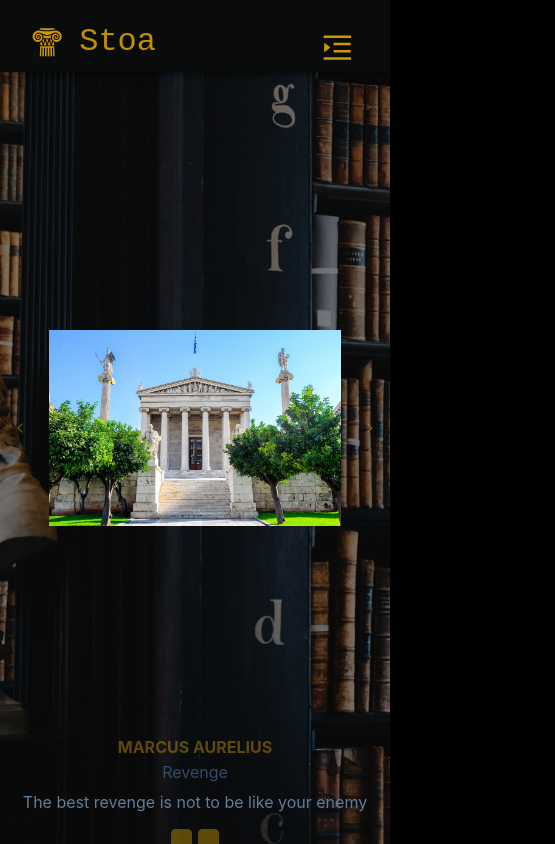
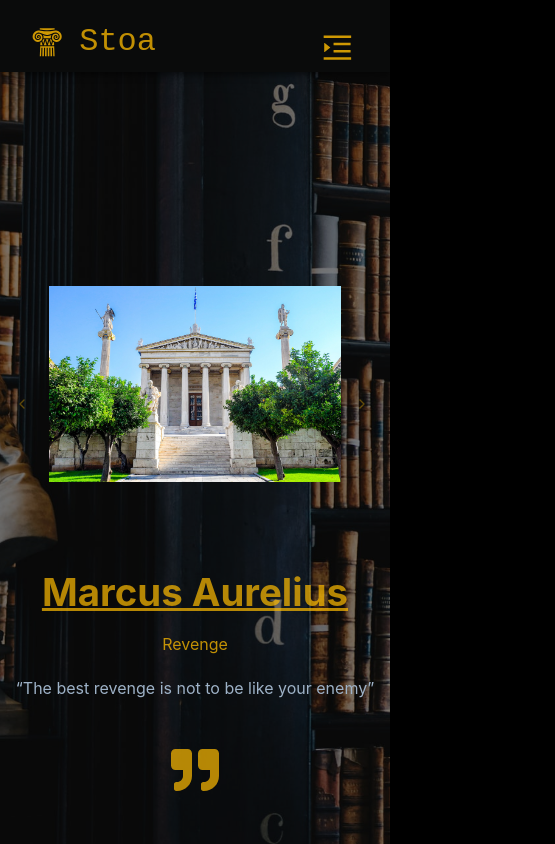
Before and after one commit to danielkeny/webi-sto-rct, a React (Create React App) app: page / in a window 390 px wide. Shown: the top 844 px of the page, 555 px wide, since content can reach past the window. Built offline with nearby package versions, Linux system fonts and the light colour scheme; a web font is replaced by a local one.

Commit message:
Added media queries and fixed small bugs

```diff
--- a/src/components/Philosophy.scss
+++ b/src/components/Philosophy.scss
@@ -1,12 +1,15 @@
 @import "../shared.scss";
 
 .philosophy {
+  font-family: $secondary-font;
+  background-color: #fff;
+  padding: 120px;
   width: 100%;
   height: 1000px;
 
   h3,
   h2 {
-    color: red;
+    color: #333;
     max-width: 50ch;
   }
 
@@ -15,7 +18,7 @@
   }
 
   p {
-    color: #fff;
+    color: #333;
     max-width: 50ch;
   }
 }
--- a/src/components/Slider.js
+++ b/src/components/Slider.js
@@ -49,7 +49,7 @@ const Slider = () => {
           }
           return (
             <article className={position} key={id}>
-              <img src={image} alt={name} className="person-img" />
+              <img src={image} alt={name} className="view-img" />
               <h4>{name}</h4>
               <p className="title">{title}</p>
               <p className="text">{quote}</p>
--- a/src/components/Slider.scss
+++ b/src/components/Slider.scss
@@ -2,9 +2,6 @@
 
 .section {
   font-family: $secondary-font;
-  /* width: 90vw;
-    margin: 5rem auto;
-    max-width: $max-width; */
   background: url("../assets/giammarco.jpg") center center/cover no-repeat;
   height: 100vh;
   width: 100vw;
@@ -15,12 +12,6 @@
   box-shadow: inset 0 0 0 1000px rgba(0, 0, 0, 0.5);
   object-fit: contain;
 }
-
-// @media screen and (min-width: 992px) {
-//   .section {
-//     width: 100vw;
-//   }
-// }
 
 .title {
   text-align: center;
@@ -38,9 +29,7 @@
 }
 .section-center {
   margin: 0 auto;
-  margin-top: 3rem;
   width: 100vw;
-  /* have to have a height */
   height: 768px;
   max-width: 1299px;
   text-align: center;
@@ -49,33 +38,59 @@
   overflow: hidden;
 }
 
-.person-img {
+.view-img {
   margin-bottom: 1rem;
   width: 75%;
   height: 75%;
   object-fit: contain;
+  @include m_q(699px) {
+    margin-top: -20px;
+  }
 }
 article h4 {
-  text-transform: uppercase;
-  color: $gold-350;
+  font-size: 3.2rem;
+  text-decoration: underline;
+  color: $gold-700;
   margin-bottom: 0.25rem;
+  @include m_q(999px) {
+    margin-top: -50px;
+    font-size: 2.8rem;
+    margin-bottom: 0.5rem;
+  }
+  @include m_q(699px) {
+    margin-top: -125px;
+    font-size: 2.4rem;
+    margin-bottom: 1rem;
+  }
 }
 .title {
   text-transform: capitalize;
   margin-bottom: 0.75rem;
-  color: $clr-grey-3;
+  color: $gold-750;
 }
 .text {
-  max-width: 35em;
+  max-width: 50ch;
   margin: 0 auto;
-  // margin-top: 2rem;
   line-height: 1;
-  color: $clr-grey-5;
+  font-size: 1rem;
+  color: $clr-grey-7;
+  @include m_q(999px) {
+    margin-top: 10px;
+  }
+  @include m_q(699px) {
+    margin-top: 25px;
+  }
 }
 .icon {
   font-size: 3rem;
-  margin-top: 1rem;
-  color: $gold-350;
+  margin-top: 8px;
+  color: $gold-700;
+  @include m_q(999px) {
+    margin-top: 35px;
+  }
+  @include m_q(699px) {
+    margin-top: 50px;
+  }
 }
 .prev,
 .next {
@@ -102,13 +117,13 @@ article h4 {
 .prev {
   left: 60px;
   @include m_q(768px) {
-    left: 10px;
+    left: 12px;
   }
 }
 .next {
   right: 60px;
   @include m_q(768px) {
-    right: 10px;
+    right: 18px;
   }
 }
 @media (min-width: 800px) {
--- a/src/data.js
+++ b/src/data.js
@@ -11,14 +11,14 @@ const views = [
     image: Img_1,
     name: "Marcus Aurelius",
     title: "Revenge",
-    quote: "The best revenge is not to be like your enemy",
+    quote: "“The best revenge is not to be like your enemy”",
   },
   {
     id: 2,
     image: Img_2,
     name: "Marcus Aurelius",
     title: "Tolerance",
-    quote: "Be tolerant with others and strict with yourself.",
+    quote: "“Be tolerant with others and strict with yourself.”",
   },
   {
     id: 3,
@@ -26,7 +26,7 @@ const views = [
     name: "Seneca",
     title: "Courage",
     quote:
-      "He who fears death will never do anything worth of a man who is alive.",
+      "“He who fears death will never do anything worth of a man who is alive.”",
   },
   {
     id: 4,
@@ -41,7 +41,7 @@ const views = [
     image: Img_5,
     name: "Epictetus",
     title: "Philosophy",
-    quote: "Don’t explain your philosophy. Embody it.",
+    quote: "“Don’t explain your philosophy. Embody it.”",
   },
   {
     id: 6,
--- a/src/shared.scss
+++ b/src/shared.scss
@@ -54,7 +54,6 @@ $nav-shadow: 1px 3px 6px rgba(black, 0.5);
 $max-width: 1170px;
 $fixed-width: 620px;
 
-// Media quarries
 // Media quarries Max-Width
 @mixin m_q($size) {
   @media screen and (max-width: $size) {
```
